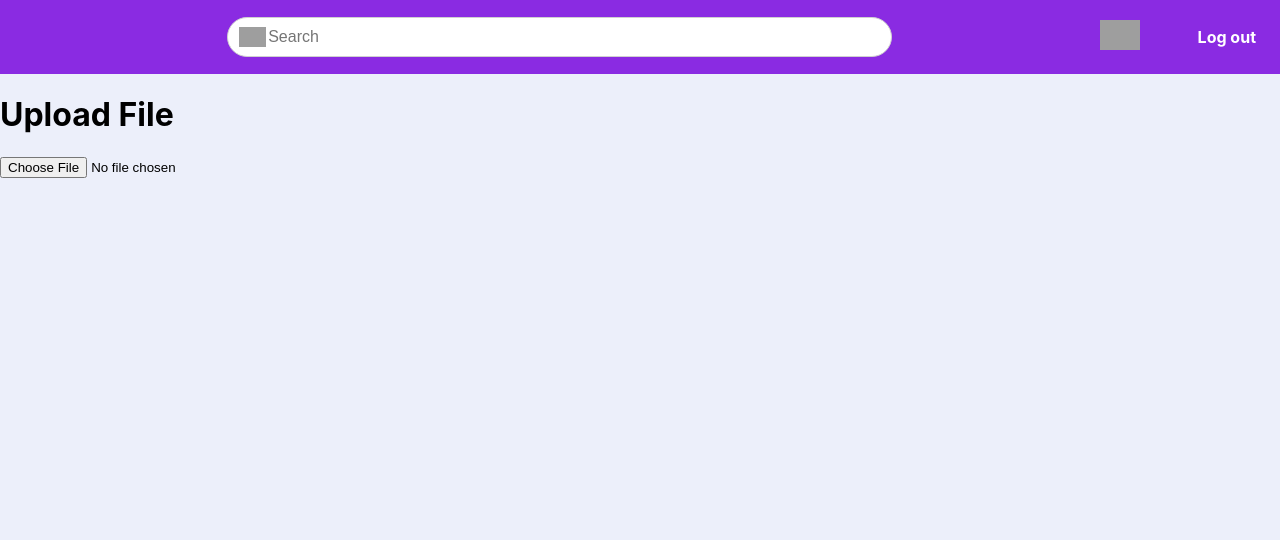
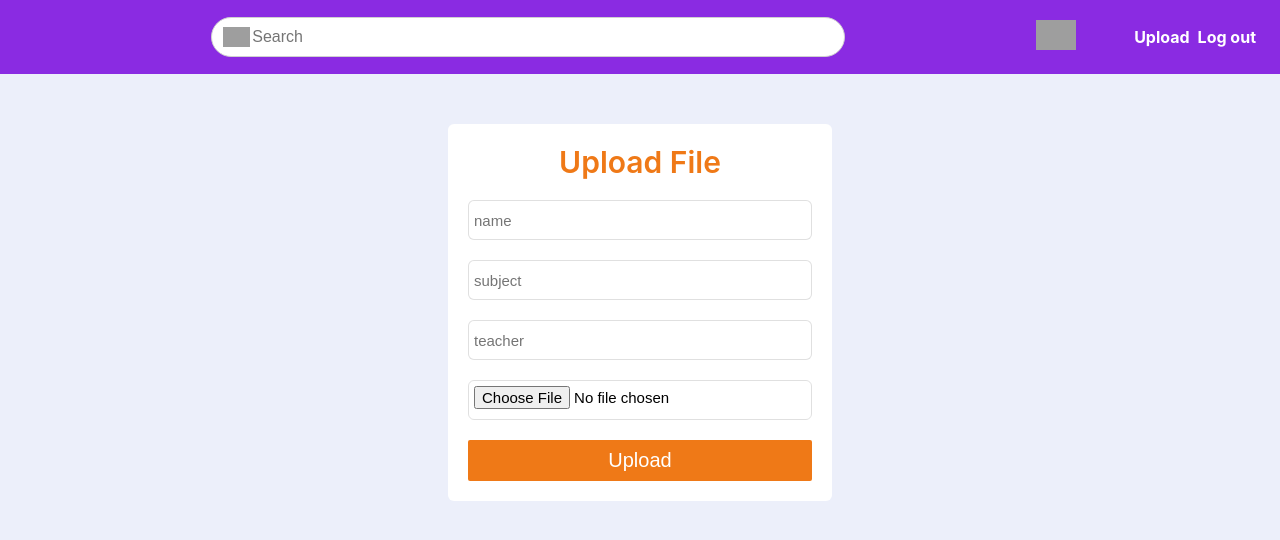
Before and after one commit to pankaj819kumar/academia, a React (Create React App) app: page /upload in a window 1280 px wide. Shown: the top 540 px of the page. Built offline with nearby package versions, Linux system fonts and the light colour scheme; grey boxes are pictures that could not be loaded.

Commit message:
file upload and add new doc to firestore

```diff
--- a/src/actions/actionTypes.js
+++ b/src/actions/actionTypes.js
@@ -16,3 +16,7 @@ export const CLEAR_AUTH_STATE = 'CLEAR_AUTH_STATE';
 
 export const EDIT_USER_SUCCESSFULL = 'EDIT_USER_SUCCESSFULL';
 export const EDIT_USER_FAILED = 'EDIT_USER_FAILED';
+
+//file upload
+export const UPLOAD_FILE = 'UPLOAD_FILE';
+export const DOC_ADDED = 'DOC_ADDED';
--- /dev/null
+++ b/src/actions/upload.js
@@ -0,0 +1,94 @@
+import {
+  getDownloadURL,
+  getMetadata,
+  getStorage,
+  ref,
+  uploadBytes,
+} from 'firebase/storage';
+import {
+  doc,
+  updateDoc,
+  arrayUnion,
+  collection,
+  serverTimestamp,
+  setDoc,
+  query,
+  where,
+  getDocs,
+} from 'firebase/firestore';
+import app, { auth, db } from '../firebase';
+
+const newSubjectRef = doc(collection(db, 'subjects'));
+
+export function uploadFile(name, subjectName, teacher, file) {
+  const user = auth.currentUser;
+  const uid = user.uid; // currently signed in user uid
+  const storage = getStorage(app);
+  const storageRef = ref(storage, `academia/${name}`);
+
+  // 'file' comes from the Blob or File API
+  uploadBytes(storageRef, file).then((snapshot) => {
+    console.log('Uploaded file!', file);
+    console.log('file snapshot', snapshot);
+
+    getDownloadURL(storageRef)
+      .then((url) => {
+        console.log('download url', url);
+        getMetadata(storageRef)
+          .then((metadata) => {
+            // writing query for existing subject doc
+            // const q = query(
+            //   collection(db, 'subjects'),
+            //   where('subject_name', '==', subjectName)
+            // );
+            const resource = {
+              name: name,
+              link: url,
+              creator: uid,
+              contentType: metadata.contentType,
+            };
+            // if (checkExistingSubject(q, resource)) {
+            //   return;
+            // }
+            // defining doc
+            const data = {
+              instructor: teacher,
+              resources: [resource],
+              subject_name: subjectName,
+              time: serverTimestamp(),
+            };
+            addNewDoc(data);
+          })
+          .catch((error) => {
+            console.log(
+              'error occured while receiving metadata of uploaded file.',
+              error
+            );
+          });
+      })
+      .catch((error) => {
+        console.log('error in get download link:', error);
+      });
+  });
+}
+
+export async function addNewDoc(data) {
+    await setDoc(newSubjectRef, data);
+    console.log('doc added successfully');
+}
+// export async function checkExistingSubject(q, resource) {
+//   const querySnapshot = await getDocs(q);
+//   if (!querySnapshot.empty) {
+//     let id = null;
+//     querySnapshot.forEach((doc) => {
+//       id = doc.id;
+//     });
+//     const subjectDocRef = doc(db, 'subjects', id);
+//     await updateDoc(subjectDocRef, {
+//       resources: arrayUnion(resource),
+//     });
+//     return true;
+//   } else {
+//     return false;
+//   }
+// }
--- a/src/components/Navbar.js
+++ b/src/components/Navbar.js
@@ -64,6 +64,11 @@ class Navbar extends React.Component {
 
             <div className="nav-links">
               <ul>
+                {auth.isLoggedin && (
+                  <li>
+                    <Link to="/upload">Upload</Link>
+                  </li>
+                )}
                 {!auth.isLoggedin && (
                   <li>
                     <Link to="/login">Log In</Link>
--- a/src/components/Upload.js
+++ b/src/components/Upload.js
@@ -1,14 +1,83 @@
 import React, { Component } from 'react';
+import { connect } from 'react-redux';
+import { useNavigate } from 'react-router-dom';
+import { uploadFile } from '../actions/upload';
 
 class Upload extends Component {
-    render() {
-        return (
-            <div className='upload'>
-                <h1>Upload File</h1>
-                <input type="file" name="" id="filepicker" />
-            </div>
-        );
+  constructor(props) {
+    super(props);
+    this.state = {
+      name: '',
+      subjectName: '',
+      teacher: '',
+      file: null,
+    };
+  }
+
+  componentWillUnmount() {
+    // this.props.dispatch(clearAuthState());
+  }
+
+  handleInputChange = (field, value) => {
+    this.setState({
+      [field]: value,
+    });
+  };
+
+  onFormSubmit = (e) => {
+    e.preventDefault();
+    const { name, subjectName, teacher, file } = this.state;
+    console.log('file to upload', file);
+    if (name && file && subjectName && teacher) {
+      this.props.dispatch(uploadFile(name, subjectName, teacher, file));
     }
+  };
+  render() {
+    return (
+      <form className="login-form">
+        <span className="login-signup-header"> Upload File</span>
+        <div className="field">
+          <input
+            placeholder="name"
+            type="text"
+            required
+            onChange={(e) => this.handleInputChange('name', e.target.value)}
+          />
+        </div>
+        <div className="field">
+          <input
+            placeholder="subject"
+            type="text"
+            required
+            onChange={(e) =>
+              this.handleInputChange('subjectName', e.target.value)
+            }
+          />
+        </div>
+        <div className="field">
+          <input
+            placeholder="teacher"
+            type="text"
+            required
+            onChange={(e) => this.handleInputChange('teacher', e.target.value)}
+          />
+        </div>
+        <div className="field">
+          <input
+            placeholder="file"
+            type="file"
+            required
+            onChange={(e) => this.handleInputChange('file', e.target.files[0])}
+          />
+        </div>
+        <div className="field">
+          <button onClick={this.onFormSubmit}>Upload</button>
+        </div>
+      </form>
+    );
+  }
 }
 
-export default Upload;
+const mapStateToProps = () => ({});
+
+export default connect(mapStateToProps)(Upload);
--- a/src/firebase/index.js
+++ b/src/firebase/index.js
@@ -19,6 +19,6 @@ const firebaseConfig = {
 // Initialize Firebase
 const app = initializeApp(firebaseConfig);
 export const auth = getAuth(app);
-console.log('auth pankaj',auth);
+console.log('auth in firebase',auth);
 export const db = getFirestore(app);
 export default app;
--- a/src/index.css
+++ b/src/index.css
@@ -411,7 +411,7 @@ body {
   }
 
   .field button:disabled {
-    cursor: not-allowed;
+    /* cursor: not-allowed; */
   }
 
   /* SETTINGS and USERPROFILE */
@@ -555,7 +555,7 @@ body {
     display: flex;
     flex-direction: column;
     align-items: center;
-    border: 1px solid black;
+    /* border: 1px solid black; */
     width: 60%;
     margin: 36px auto;
     padding: 16px;
```
